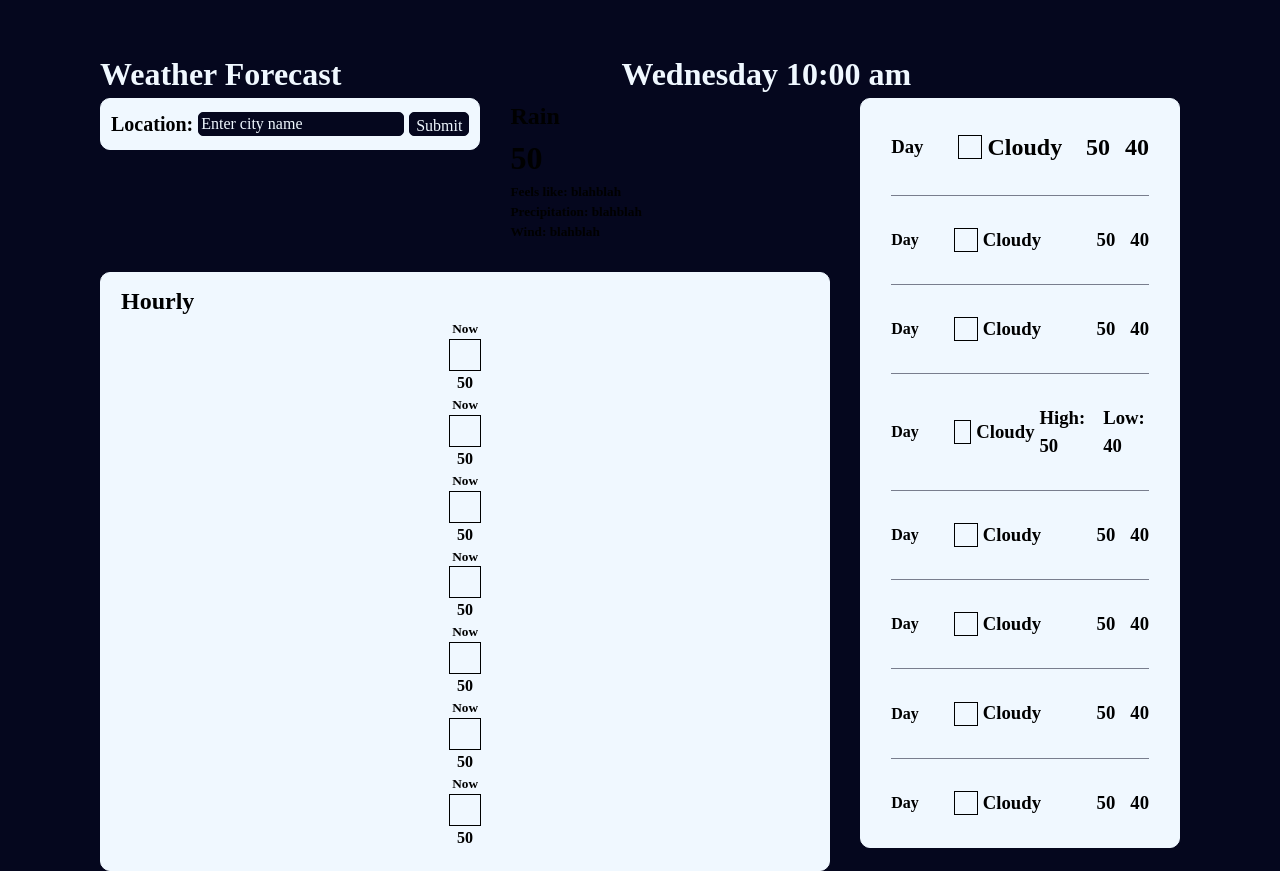
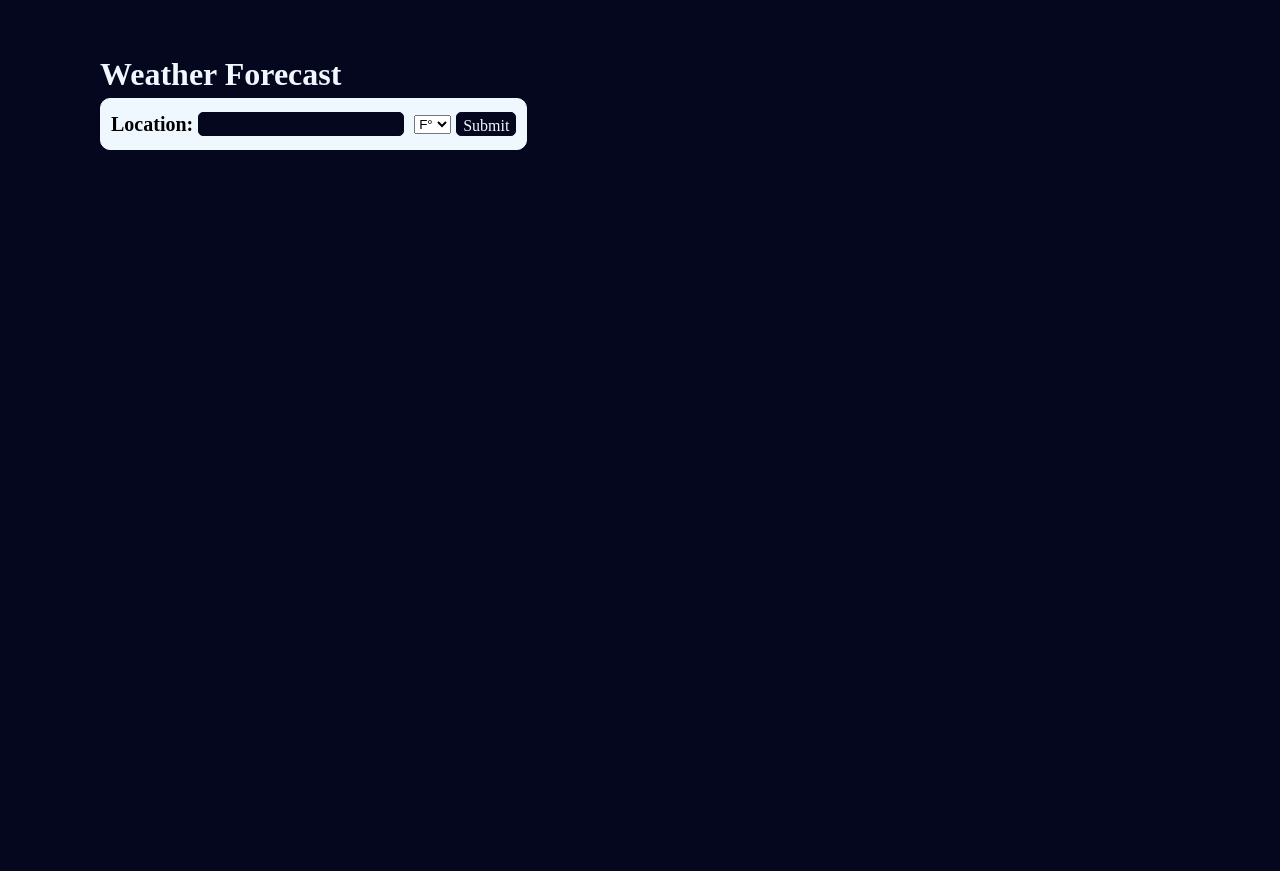
Before and after one commit to Cakey01/weather-app, a website built with webpack: page src/template.html in a window 1280 px wide. After the commit the page ends 800 px from the top, so only its background shows below. Built offline with nearby package versions, Linux system fonts and the light colour scheme.

Commit message:
Add select for c or f

```diff
--- a/src/template.html
+++ b/src/template.html
@@ -8,130 +8,19 @@
 <body>
   <header>
     <h1>Weather Forecast</h1>
-    <h1>Wednesday 10:00 am</h1>
   </header>
   <main>
     <div id="location-div">
       <form>
         <label for="location">Location: </label>
-        <input type="text" id="location" value="Enter city name" required>
+        <input type="text" id="location" required>
+        <label for="units"></label>
+        <select name="units" id="units">
+          <option value="us" selected>F°</option>
+          <option value="uk">C°</option>
+        </select>
         <button>Submit</button>
       </form>
-    </div>
-    <div id="now">
-      <h2 id="condition">Rain</h2>
-      <div id="icon"></div>
-      <h1 id="temp">50</h1>
-      <div id="conditions">
-        <h5>Feels like: <span class="condition-desc">blahblah</span></h5>
-        <h5>Precipitation: <span class="condition-desc">blahblah</span></h5>
-        <h5>Wind: <span class="condition-desc">blahblah</span></h5>
-      </div>
-    </div>
-    <div id="today">
-      <h2>Hourly</h2>
-      <div id="hourly-conditions">
-        <div class="hour">
-          <h5 class="time">Now</h5>
-          <div class="hourly-icon"></div>
-          <h4 class="hourly-temp">50</h4>
-        </div>
-        <div class="hour">
-          <h5 class="time">Now</h5>
-          <div class="hourly-icon"></div>
-          <h4 class="hourly-temp">50</h4>
-        </div>
-        <div class="hour">
-          <h5 class="time">Now</h5>
-          <div class="hourly-icon"></div>
-          <h4 class="hourly-temp">50</h4>
-        </div>
-        <div class="hour">
-          <h5 class="time">Now</h5>
-          <div class="hourly-icon"></div>
-          <h4 class="hourly-temp">50</h4>
-        </div>
-        <div class="hour">
-          <h5 class="time">Now</h5>
-          <div class="hourly-icon"></div>
-          <h4 class="hourly-temp">50</h4>
-        </div>
-        <div class="hour">
-          <h5 class="time">Now</h5>
-          <div class="hourly-icon"></div>
-          <h4 class="hourly-temp">50</h4>
-        </div>
-        <div class="hour">
-          <h5 class="time">Now</h5>
-          <div class="hourly-icon"></div>
-          <h4 class="hourly-temp">50</h4>
-        </div>
-      </div>
-    </div>
-    <div id="week">
-      <div class="day">
-        <h3>Day</h4>
-        <div class="day-icon"></div>
-        <h2 class="day-cond">Cloudy</h3>
-        <h2 class="day-high">50</h3>
-        <h2 class="day-low">40</h3>
-      </div>
-      <div class="day-border"></div>
-      <div class="day">
-        <h4>Day</h4>
-        <div class="day-icon"></div>
-        <h3 class="day-cond">Cloudy</h3>
-        <h3 class="day-high">50</h3>
-        <h3 class="day-low">40</h3>
-      </div>
-      <div class="day-border"></div>
-      <div class="day">
-        <h4>Day</h4>
-        <div class="day-icon"></div>
-        <h3 class="day-cond">Cloudy</h3>
-        <h3 class="day-high">50</h3>
-        <h3 class="day-low">40</h3>
-      </div>
-      <div class="day-border"></div>
-      <div class="day">
-        <h4>Day</h4>
-        <div class="day-icon"></div>
-        <h3 class="day-cond">Cloudy</h3>
-        <h3 class="day-high">High: <span class=day-high-num>50</span></h3>
-        <h3 class="day-low">Low: <span class=day-low-num>40</span></h3>
-      </div>
-      <div class="day-border"></div>
-      <div class="day">
-        <h4>Day</h4>
-        <div class="day-icon"></div>
-        <h3 class="day-cond">Cloudy</h3>
-        <h3 class="day-high">50</h3>
-        <h3 class="day-low">40</h3>
-      </div>
-      <div class="day-border"></div>
-      <div class="day">
-        <h4>Day</h4>
-        <div class="day-icon"></div>
-        <h3 class="day-cond">Cloudy</h3>
-        <h3 class="day-high">50</h3>
-        <h3 class="day-low">40</h3>
-      </div>
-      <div class="day-border"></div>
-      <div class="day">
-        <h4>Day</h4>
-        <div class="day-icon"></div>
-        <h3 class="day-cond">Cloudy</h3>
-        <h3 class="day-high">50</h3>
-        <h3 class="day-low">40</h3>
-      </div>
-      <div class="day-border"></div>
-      <div class="day">
-        <h4>Day</h4>
-        <div class="day-icon"></div>
-        <h3 class="day-cond">Cloudy</h3>
-        <h3 class="day-high">50</h3>
-        <h3 class="day-low">40</h3>
-      </div>
     </div>
   </main>
 </body>
```
